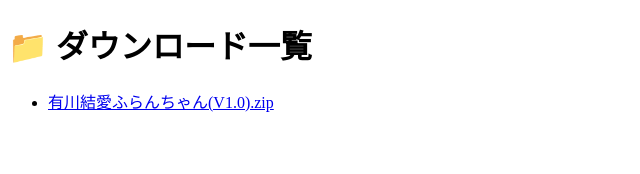
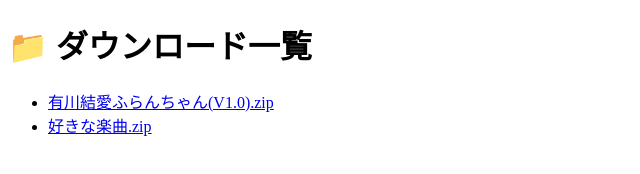
Before and after one commit to FlandollScarlet495/ArikawaYua_Download_Page, a plain HTML site: page index.html in a window 1280 px wide. Shown: the whole page, without its empty margins (0-640 px from the left). Drawn offline with Linux system fonts and the light colour scheme.

Commit message:
Add files via upload

```diff
--- a/index.html
+++ b/index.html
@@ -8,6 +8,7 @@
     <h1>📁 ダウンロード一覧</h1>
     <ul>
         <li><a href="files/有川結愛ふらんちゃん(V1.0).zip" download>有川結愛ふらんちゃん(V1.0).zip</a></li>
+        <li><a href="好きな楽曲.zip" download>好きな楽曲.zip</a></li>
     </ul>
 </body>
 </html>
```
